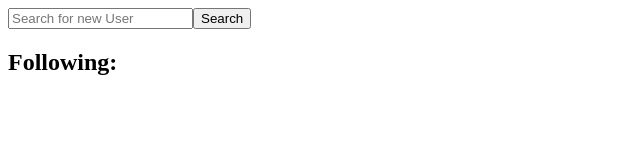
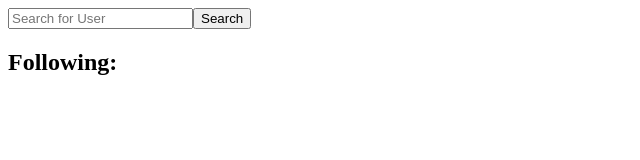
Before and after one commit to Electrex/2021-fall-cs160-team-vision, a React (Create React App) app in the folder frontend/: page /me in a window 1280 px wide. Shown: the top 160 px of the page, without its empty margins (0-640 px from the left). Built offline with nearby package versions, Linux system fonts and the light colour scheme; no server answers.

Commit message:
Minor edits

```diff
--- a/frontend/src/components/UserLanding.js
+++ b/frontend/src/components/UserLanding.js
@@ -25,7 +25,7 @@ function UserLanding(props){
     const [query, setQuery] = useState('');
 
     const handleSearch = (query) => {
-        history.push(`/users?q=${query}`);
+        history.push(`/users?${query}`);
     }
 
     return (
@@ -33,7 +33,7 @@ function UserLanding(props){
         <div>
             <input
             type='text'
-            placeholder='Search for new User'
+            placeholder='Search for User'
             name='query'
             value={query}
             onChange={(e) => {setQuery(e.target.value)}}
--- a/frontend/src/components/UserList.js
+++ b/frontend/src/components/UserList.js
@@ -16,7 +16,7 @@ function UserList(props) {
             <div>
             <input
                 type='text'
-                placeholder='Search for new User'
+                placeholder='Search for User'
                 name='query'
                 value={query}
                 onChange={(e) => {setQuery(e.target.value)}}
```
